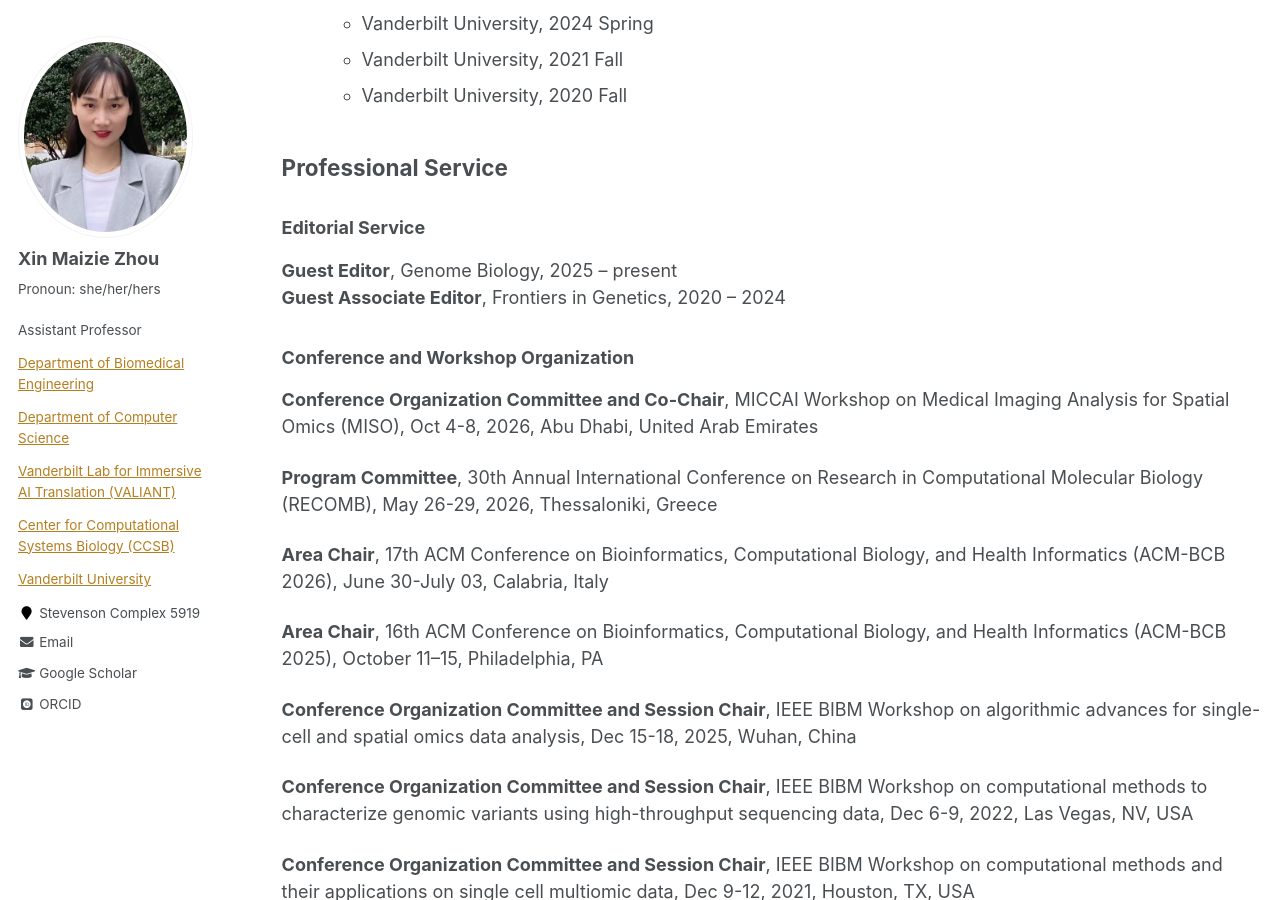
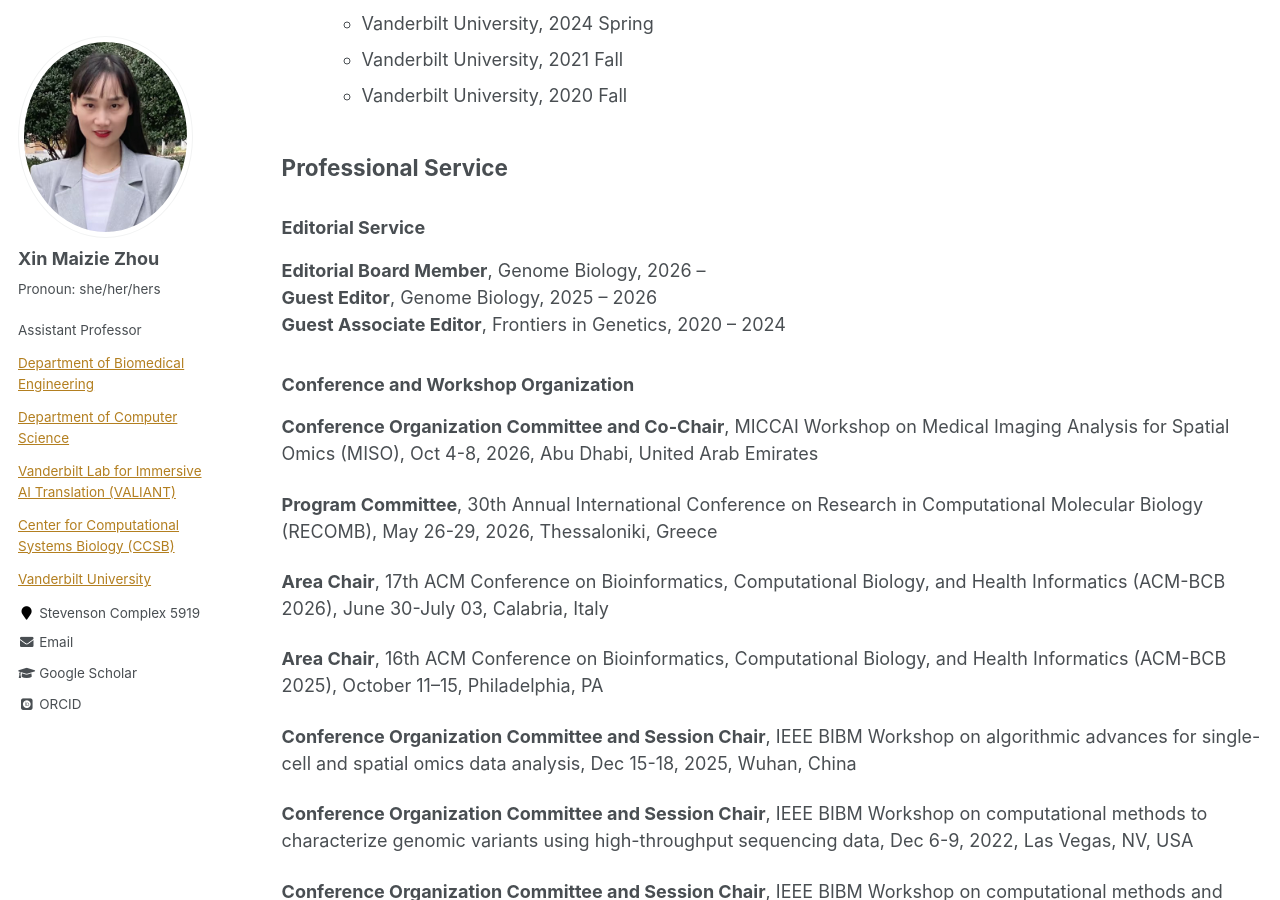
Before and after one commit to maiziezhoulab/Maiziezhoulab.github.io, a Jekyll site: the page built from _pages/TeachingService.md, in a window 1280 px wide and 900 px high, scrolled down 844 px. Built offline with Jekyll 4.4.1, drawn with Linux system fonts in a browser that asks for light colours; some web fonts are replaced.

Commit message:
Update TeachingService.md

```diff
--- a/_pages/TeachingService.md
+++ b/_pages/TeachingService.md
@@ -34,7 +34,8 @@ author_profile: true
 ## Professional Service
 
 ### Editorial Service
-**Guest Editor**, Genome Biology,              2025 – present
+**Editorial Board Member**, Genome Biology,              2026 –
+**Guest Editor**, Genome Biology,              2025 – 2026
 **Guest Associate Editor**, Frontiers in Genetics,              2020 – 2024
 
 ### Conference and Workshop Organization
```
